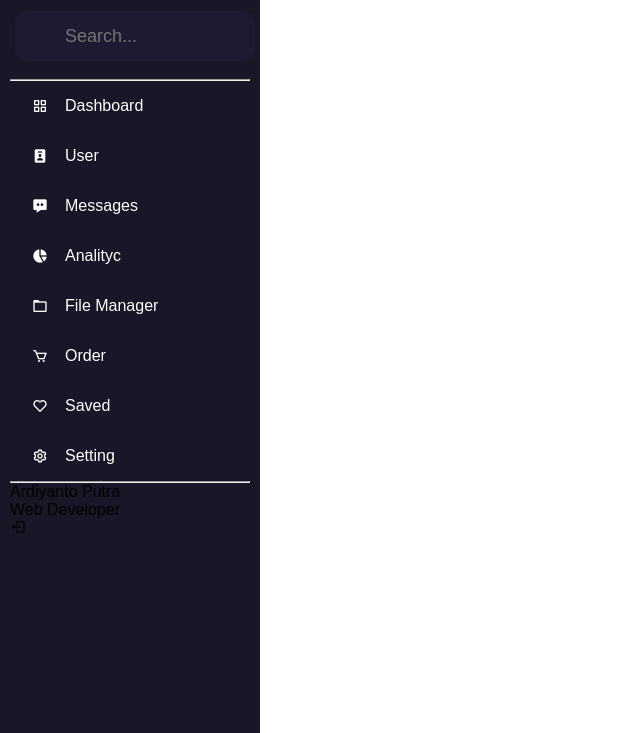
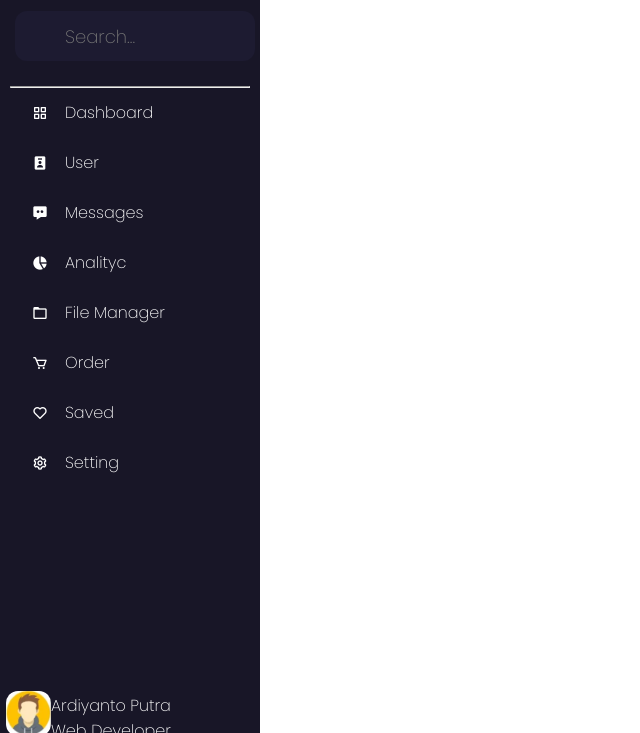
Before and after one commit to ardiyantop8/SideResponsive, a plain HTML site: page index.html in a window 1280 px wide. Shown: the part 67-800 px from the top of the page, without its empty margins (0-640 px from the left). Drawn offline with nearby package versions, Linux system fonts and the light colour scheme.

Commit message:
menambahkan style profile_content

```diff
--- a/assets/css/style.css
+++ b/assets/css/style.css
@@ -1,3 +1,4 @@
+@import url('https://fonts.googleapis.com/css2?family=Poppins:wght@200&display=swap');
 *{
     margin: 0;
     padding: 0;
@@ -71,6 +72,12 @@ body{
     font-size: 18px;
     color: #fff;
 }
+.sidebar ul li .bx-search{
+    position: absolute;
+    z-index: 99;
+    color: #fff;
+    font-size: 22px;
+}
 .sidebar ul li a{
     color: #fff;
     display: flex;
@@ -90,3 +97,28 @@ body{
     line-height: 50px;
     text-align: center;
 }
+.sidebar .profile_content{
+    position: absolute;
+    color: #fff;
+    bottom: 0;
+    left:0;
+}
+.sidebar .profile_content .profile{
+    position: relative;
+    padding: 10px 6px;
+    height: 60px;
+}
+.profile_content .profile .profil_details{
+    display: flex;
+    align-items: center;
+
+}
+.profile .profil_details img{
+    height: 45px;
+    width: 45px;
+    object-fit: cover;
+    border-radius: 12px;
+}
+.profile .profil_details .name_job{
+    margin-top: 10px;
+}
--- a/index.html
+++ b/index.html
@@ -76,11 +76,10 @@
                 </a>
             </li>
         </ul>
-        <hr>
         <div class="profile_content">
             <div class="profile">
-                <div class="profil_detail">
-                    <!-- <img src="assets/img/image1.jpg" alt=""> -->
+                <div class="profil_details">
+                    <img src="assets/img/image1.jpg" alt="">
                     <div class="name_job">
                         <div class="name">Ardiyanto Putra</div>
                         <div class="job">Web Developer</div>
```
